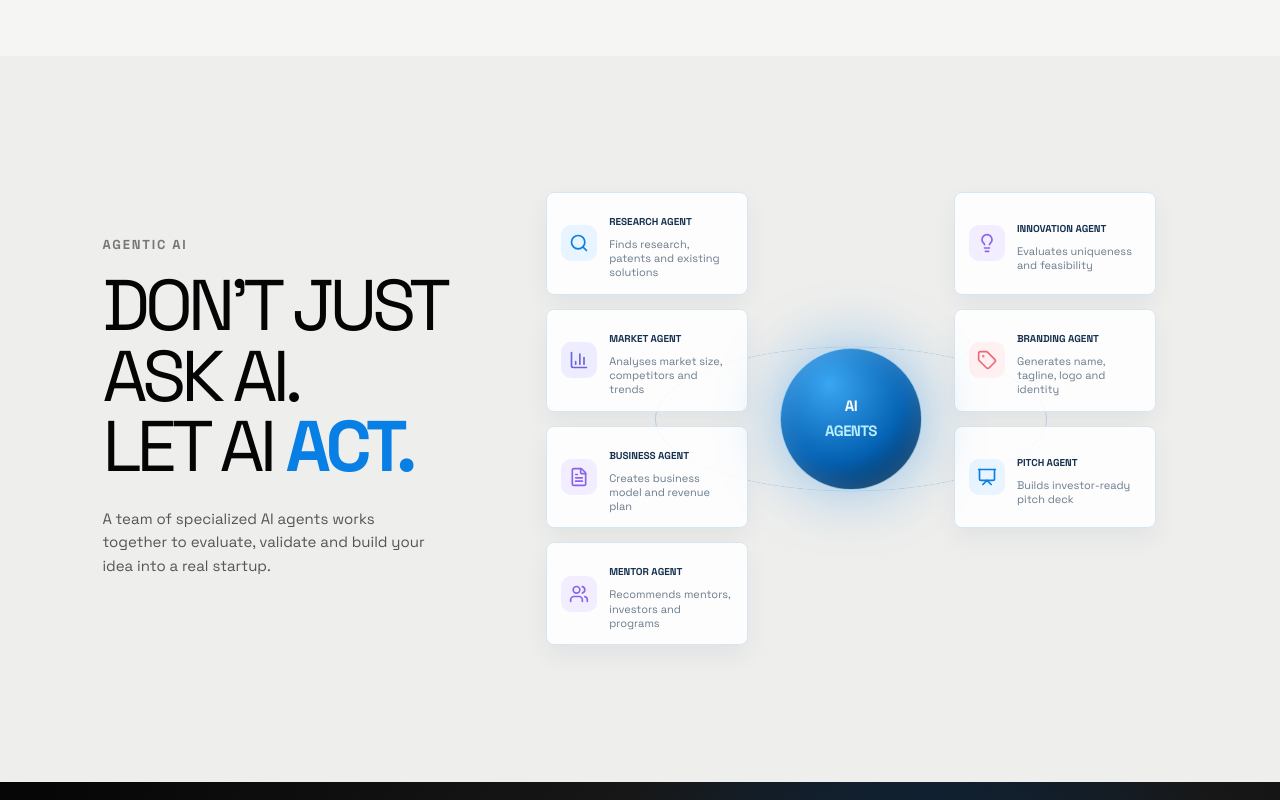
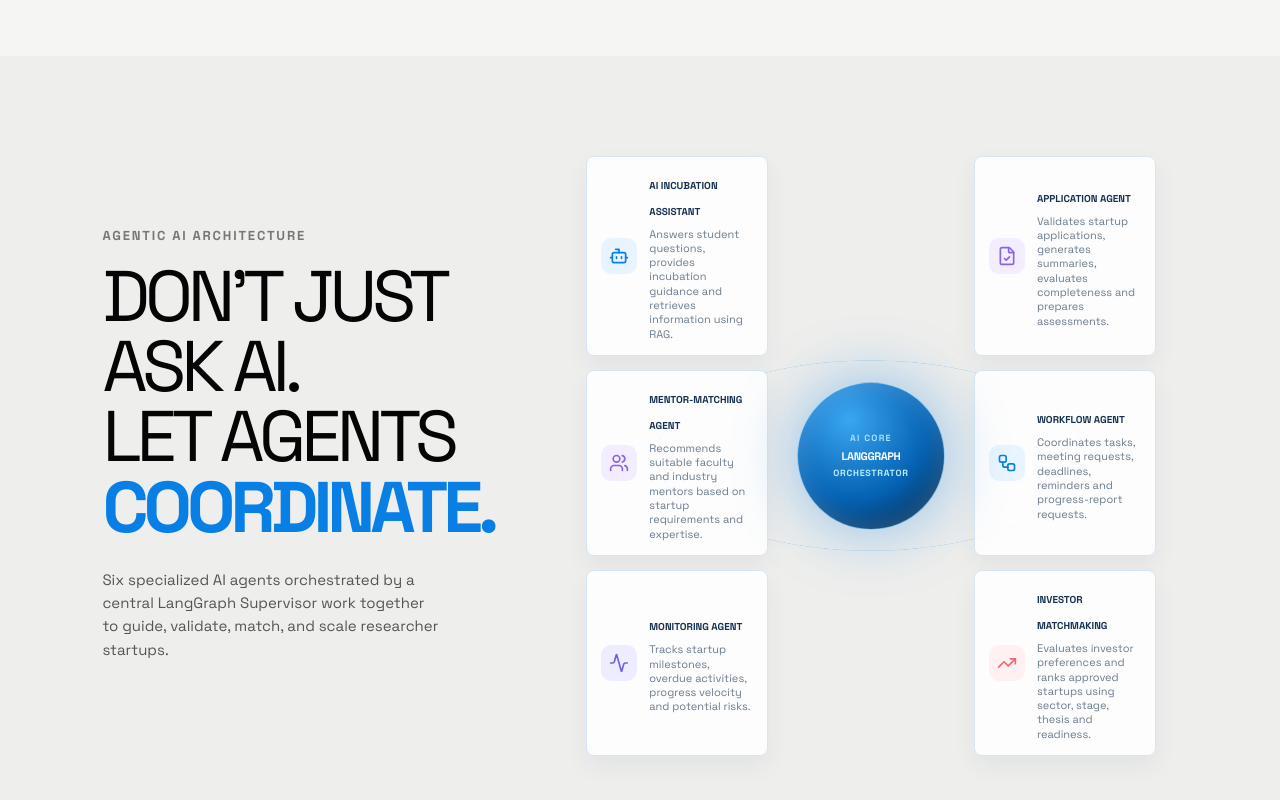
Before and after one commit to Jivesh-lab/AIenabled_Branding, a Next.js app in the folder frontend/: page / in a window 1280 px wide. Shown: the part 1960-2760 px from the top of the page. Built offline with nearby package versions, Linux system fonts and the light colour scheme; no server answers.

Commit message:
feat(landing): update AI Agents section with 6 real implemented agents and LangGraph Orchestrator

```diff
--- a/frontend/src/app/globals.css
+++ b/frontend/src/app/globals.css
@@ -325,10 +325,11 @@
 @keyframes orbit-float { 0%, 100% { margin-top: 0; } 50% { margin-top: -11px; } }
 .agents-section { grid-template-columns: .7fr 1.3fr; gap: 70px; background: #eef6fd; }
 .agents-intro h2 { color: #102544; text-transform: uppercase; }.agents-intro h2 em { color: #087fe5; }.agents-intro .section-kicker { color: #087fe5; }
-.agent-orbit { min-height: 570px; position: relative; display: grid; grid-template-columns: minmax(0, 1fr) 170px minmax(0, 1fr); grid-template-rows: repeat(4, minmax(83px, auto)); gap: 14px 18px; align-content: center; padding: 22px; }
-.agent-core { z-index: 2; width: 142px; height: 142px; background: radial-gradient(circle at 35% 25%, #a7e4ff, #0d70d8 55%, #062354); box-shadow: 0 0 60px rgba(8, 127, 229, .35); }
+.agent-orbit { min-height: 480px; position: relative; display: grid; grid-template-columns: minmax(0, 1fr) 170px minmax(0, 1fr); grid-template-rows: repeat(3, minmax(88px, auto)); gap: 14px 18px; align-content: center; padding: 22px; }
+.agent-core { z-index: 2; width: 148px; height: 148px; background: radial-gradient(circle at 35% 25%, #a7e4ff, #0d70d8 55%, #062354); box-shadow: 0 0 60px rgba(8, 127, 229, .35); font-size: 11px; }
+.agent-core span { font-size: 9px; letter-spacing: .08em; }
 .agent-core.is-active { transform: translate(-50%, -50%) scale(1.08) translateZ(80px); box-shadow: 0 0 85px rgba(8, 127, 229, .55); }
-.agent-lines { position: absolute; inset: 20%; border: 1px solid rgba(8, 127, 229, .23); border-radius: 50%; transform: rotateX(65deg); }
+.agent-lines { position: absolute; inset: 15%; border: 1px solid rgba(8, 127, 229, .23); border-radius: 50%; transform: rotateX(65deg); }
 .agent-card { position: relative; z-index: 1; min-height: 83px; display: flex; align-items: center; gap: 12px; padding: 14px; border: 1px solid #d5e6f2; background: rgba(255, 255, 255, .86); box-shadow: 0 10px 25px rgba(20, 70, 100, .06); transition: transform .25s ease, border-color .25s ease, box-shadow .25s ease; }
 .agent-card:nth-of-type(1) { grid-column: 1; grid-row: 1; }
 .agent-card:nth-of-type(2) { grid-column: 3; grid-row: 1; }
@@ -336,7 +337,6 @@
 .agent-card:nth-of-type(4) { grid-column: 3; grid-row: 2; }
 .agent-card:nth-of-type(5) { grid-column: 1; grid-row: 3; }
 .agent-card:nth-of-type(6) { grid-column: 3; grid-row: 3; }
-.agent-card:nth-of-type(7) { grid-column: 1; grid-row: 4; }
 .agent-card:hover, .agent-card.active { z-index: 3; border-color: #087fe5; transform: translateZ(35px) scale(1.04); box-shadow: 0 16px 32px rgba(8, 127, 229, .18); }
 .agent-card strong { color: #173251; font-size: 10px; }.agent-card p { color: #6a7b8c; }.agent-card small { display: none; color: #087fe5; font-size: 9px; margin-top: 7px; align-items: center; gap: 4px; }.agent-card:hover small, .agent-card.active small { display: inline-flex; }
 @media (max-width: 800px) { .ecosystem-section { padding: 66px 6%; }.ecosystem-heading { display: block; }.ecosystem-heading p { margin-top: 24px; }.pathways-carousel { margin-top: 38px; margin-left: -6%; margin-right: -6%; padding-left: 6%; padding-right: 6%; }.pathway-card, .pathway-card.active { flex-basis: 78vw; }.journey-track { margin-top: 42px; overflow-x: auto; padding-bottom: 18px; }.journey-stages { width: 1050px; grid-template-columns: repeat(10, 1fr); }.multimodal-section { display: block; min-height: 800px; }.multimodal-stage { margin-top: 30px; min-height: 500px; }.format-orbit { width: 100px; }.agents-section { display: block; }.agent-orbit { display: grid; grid-template-columns: 1fr; grid-template-rows: auto; gap: 12px; margin-top: 32px; min-height: 0; padding: 0; }.agent-core, .agent-core.is-active { position: relative; top: auto; left: auto; grid-column: 1; grid-row: 1; width: 120px; height: 120px; margin: 0 auto 12px; transform: none; }.agent-lines { display: none; }.agent-card, .agent-card:nth-of-type(1), .agent-card:nth-of-type(2), .agent-card:nth-of-type(3), .agent-card:nth-of-type(4), .agent-card:nth-of-type(5), .agent-card:nth-of-type(6), .agent-card:nth-of-type(7) { grid-column: 1; grid-row: auto; min-height: 74px; }.agent-card:nth-of-type(2n) { transform: translateX(8px); } }
--- a/frontend/src/app/page.tsx
+++ b/frontend/src/app/page.tsx
@@ -3,9 +3,16 @@
 import Link from "next/link";
 import { useEffect, useState } from "react";
 import DbitLogo from "@/components/shared/DbitLogo";
-import { ArrowDownRight, ArrowRight, ArrowUpRight, BarChart3, Building2, FileText, Lightbulb, Menu, Presentation, Search, Send, Tag, Users, X } from "lucide-react";
+import { Activity, ArrowDownRight, ArrowRight, ArrowUpRight, BarChart3, Bot, Building2, FileCheck, Lightbulb, Menu, Search, Send, TrendingUp, Users, Workflow, X } from "lucide-react";
 
-const agents = [["Research Agent", "Finds research, patents and existing solutions", Search, "blue"], ["Innovation Agent", "Evaluates uniqueness and feasibility", Lightbulb, "purple"], ["Market Agent", "Analyses market size, competitors and trends", BarChart3, "violet"], ["Branding Agent", "Generates name, tagline, logo and identity", Tag, "rose"], ["Business Agent", "Creates business model and revenue plan", FileText, "lavender"], ["Pitch Agent", "Builds investor-ready pitch deck", Presentation, "sky"], ["Mentor Agent", "Recommends mentors, investors and programs", Users, "indigo"]] as const;
+const agents = [
+  ["AI Incubation Assistant", "Answers student questions, provides incubation guidance and retrieves information using RAG.", Bot, "blue"],
+  ["Application Agent", "Validates startup applications, generates summaries, evaluates completeness and prepares assessments.", FileCheck, "purple"],
+  ["Mentor-Matching Agent", "Recommends suitable faculty and industry mentors based on startup requirements and expertise.", Users, "indigo"],
+  ["Workflow Agent", "Coordinates tasks, meeting requests, deadlines, reminders and progress-report requests.", Workflow, "sky"],
+  ["Monitoring Agent", "Tracks startup milestones, overdue activities, progress velocity and potential risks.", Activity, "violet"],
+  ["Investor Matchmaking", "Evaluates investor preferences and ranks approved startups using sector, stage, thesis and readiness.", TrendingUp, "rose"],
+] as const;
 const demoProjects = [["Make-a-thon", "A hands-on platform for turning problems into prototypes", "Ideation + building", "Researcher teams in action", "https://images.unsplash.com/photo-1517048676732-d65bc937f952?auto=format&fit=crop&w=1200&q=85"], ["Startup Forum", "Conversations that connect researchers with the startup ecosystem", "Mentors + investors", "Ideas meet experience", "https://images.unsplash.com/photo-1556761175-b413da4baf72?auto=format&fit=crop&w=1200&q=85"], ["Brand Challenge", "A practical challenge in positioning, storytelling, and business", "Brand + strategy", "Skills built through practice", "https://images.unsplash.com/photo-1552664730-d307ca884978?auto=format&fit=crop&w=1200&q=85"]] as const;
 const pathways = [["RESEARCH / PROJECT OWNERS", "Start with a question, a prototype, or a research insight and move it toward a useful venture.", "Research to venture", Lightbulb, "research-product-owners", "https://images.unsplash.com/photo-1531482615713-2afd69097998?auto=format&fit=crop&w=900&q=85"], ["FACULTY COORDINATORS", "Coordinate projects, programmes, reviews, and the people helping ideas progress.", "Coordinate a programme", Building2, "faculty-coordinators", "https://images.unsplash.com/photo-1523240795612-9a054b0db644?auto=format&fit=crop&w=900&q=85"], ["INVESTORS", "Discover researched opportunities and support the next generation of ventures.", "Explore opportunities", BarChart3, "investors", "https://images.unsplash.com/photo-1551836022-d5d88e9218df?auto=format&fit=crop&w=900&q=85"], ["MENTORS", "Share hard-earned perspective at the moment a researcher team needs it most.", "Become a mentor", Send, "industry-guides", "https://images.unsplash.com/photo-1521737711867-e3b97375f902?auto=format&fit=crop&w=900&q=85"]] as const;
 const images = { hero: "https://images.unsplash.com/photo-1564981797816-1043664bf78d?auto=format&fit=crop&w=2200&q=85", lab: "https://images.unsplash.com/photo-1523240795612-9a054b0db644?auto=format&fit=crop&w=1800&q=85", office: "https://images.unsplash.com/photo-1497366754035-f200968a6e72?auto=format&fit=crop&w=1800&q=85", campus: "https://images.unsplash.com/photo-1498243691581-b145c3f54a5a?auto=format&fit=crop&w=1800&q=85" };
@@ -161,13 +168,14 @@ export default function RootPage() {
 
       <section id="agents" className="agents-section section-light">
         <div className="agents-intro">
-          <div className="section-kicker">AGENTIC AI</div>
-          <h2>DON&apos;T JUST ASK AI.<br />LET AI <em>ACT.</em></h2>
-          <p>A team of specialized AI agents works together to evaluate, validate and build your idea into a real startup.</p>
+          <div className="section-kicker">AGENTIC AI ARCHITECTURE</div>
+          <h2>DON&apos;T JUST ASK AI.<br />LET AGENTS <em>COORDINATE.</em></h2>
+          <p>Six specialized AI agents orchestrated by a central LangGraph Supervisor work together to guide, validate, match, and scale researcher startups.</p>
         </div>
         <div className="agent-orbit">
           <div className={activeAgent ? "agent-core is-active" : "agent-core"}>
-            AI<br /><span>AGENTS</span>
+            <small style={{ fontSize: "9px", letterSpacing: "0.14em", color: "#a5e2ff", display: "block", marginBottom: "2px" }}>AI CORE</small>
+            LANGGRAPH<br /><span>ORCHESTRATOR</span>
           </div>
           <div className="agent-lines" />
           {agents.map(([name, description, Icon, color]) => (
```
